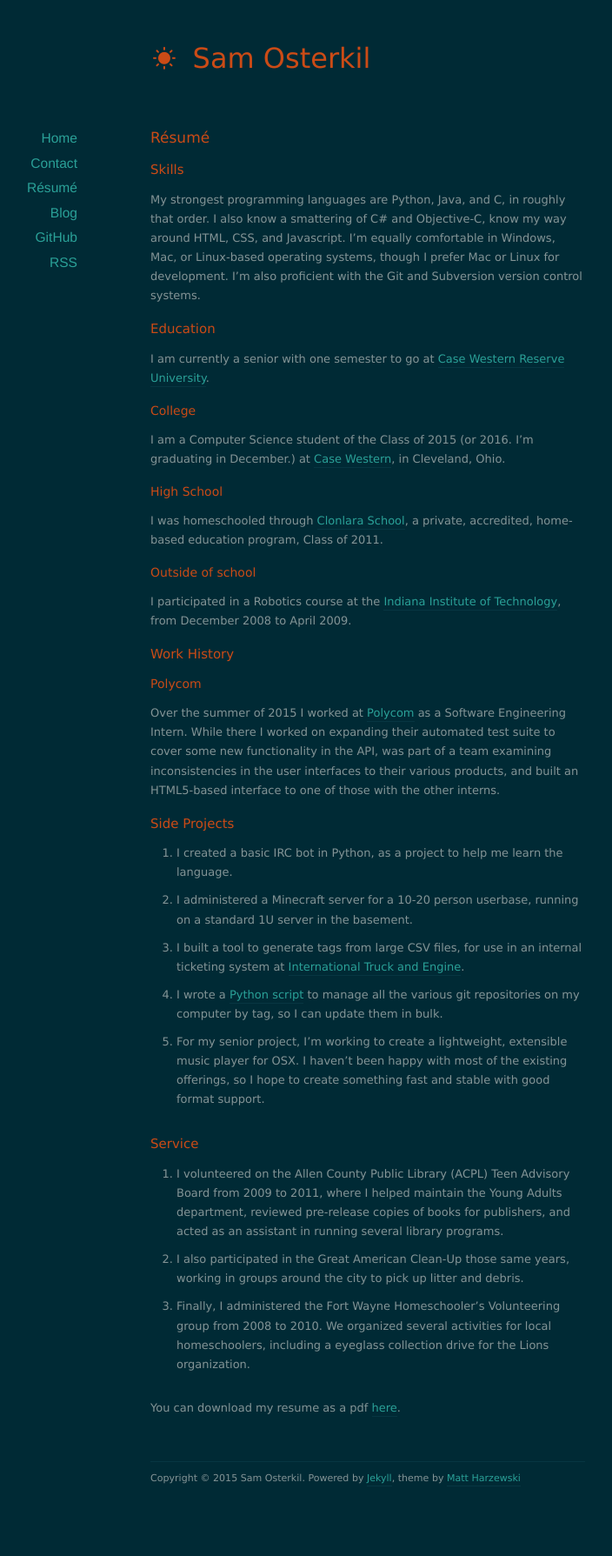
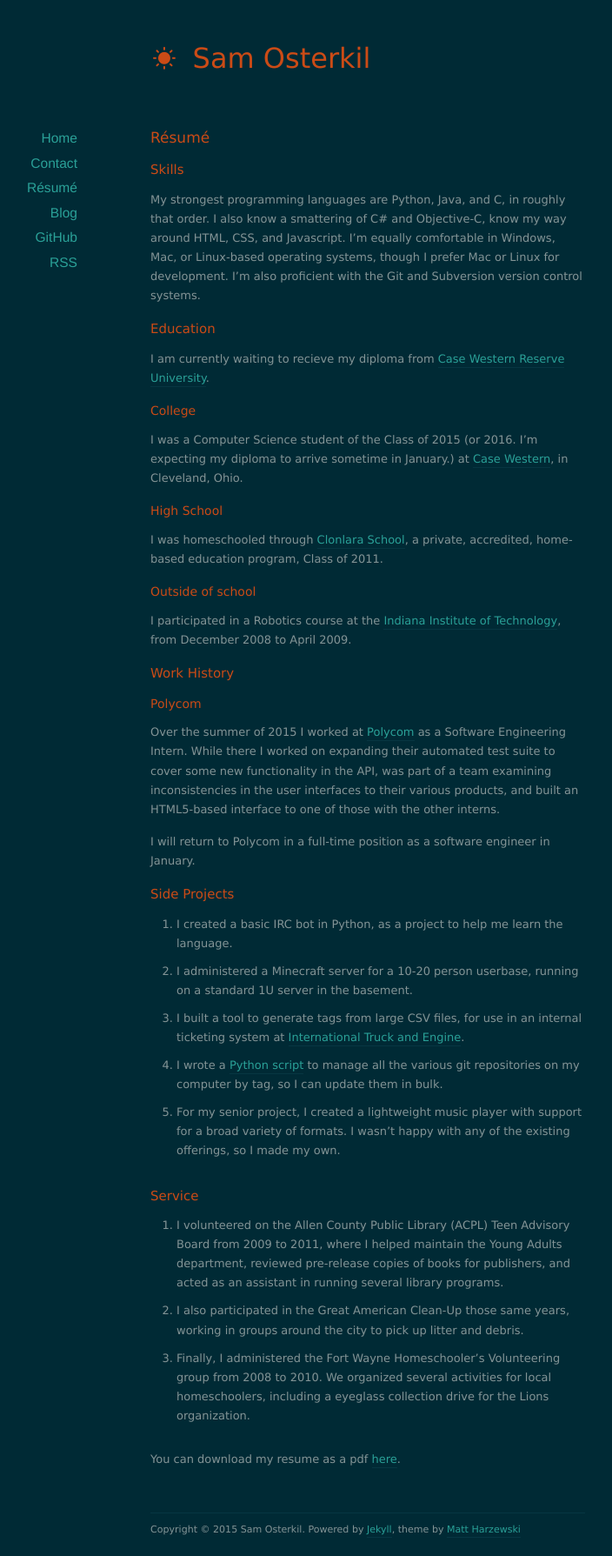
Before and after one commit to sposterkil/sposterkil.github.io, a Jekyll site: the page built from resume/index.md, in a window 1280 px wide. Shown: the whole page at 87% size, without its empty margins (217-921 px from the left). Built offline with Jekyll 4.4.1, drawn with Linux system fonts in a browser that asks for light colours; nearby versions of some CDN libraries; before the commit the page ends 1730 px from its top, so only the background shows below that.

Commit message:
Updated website to reflect no longer being in college

```diff
--- a/_includes/home.html
+++ b/_includes/home.html
@@ -1,9 +1,9 @@
 <h1 id="aboutme">About Me</h1>
 
-<p>I am Sam Osterkil, 22 year old Computer Science student at Case Western Reserve University. I am a programmer at heart, focused on the little things, and skilled at independent goal-oriented action.</p>
+<p>I am Sam Osterkil, 22 year old programmer at heart, focused on the little things, skilled at independent goal-oriented action.</p>
 
 <p>I know Java, Python, C, and how to learn a language; Photoshop and Pixelmator; OS X, Windows and a few flavors of Linux. I’ve been using computers since I was ten, and I’ve been tweaking them to do what I want for almost as long.</p>
 
 <p>I came to Case undecided on a major, but thinking I’d end up in Physics or Computer Science. My first semester I took Intro Physics and Intro to Java, and I immediately knew which I wanted to do. Physics was fun, but I liked the grand ideas more than the concrete reality of it, and my first contact with a “real” programming language was exactly as exciting as I hoped it would be.</p>
 
-<p>Since then, I’ve picked up a few interesting side-projects. My current undertaking is an unnamed music player for OS X, because I really just want something simple that can play FLAC and looks nice. It’ll also be an opportunity to really learn the Xcode toolchain, since I have some experience with it but not enough to make practical use of it.</p>
+<p>Since then, I’ve picked up a few interesting side-projects. My most recent undertaking (for my senior project at Case) was <em>Euphonus</em>, a music player for OS X. Built because I wanted something simple that could play FLAC and look nice, and because I wanted to learn the Xcode toolchain. Overall it went well enough: time constraints proved problematic, but I had a functioning program at the end of the year. </p>
--- a/resume/index.md
+++ b/resume/index.md
@@ -9,10 +9,10 @@
 My strongest programming languages are Python, Java, and C, in roughly that order.  I also know a smattering of C# and Objective-C, know my way around HTML, CSS, and Javascript. I'm equally comfortable in Windows, Mac, or Linux-based operating systems, though I prefer Mac or Linux for development.  I'm also proficient with the Git and Subversion version control systems.
 
 ## Education ##
-I am currently a senior with one semester to go at [Case Western Reserve University](http://case.edu/).
+I am currently waiting to recieve my diploma from [Case Western Reserve University](http://case.edu/).
 
 ### College ###
-I am a Computer Science student of the Class of 2015 (or 2016.  I'm graduating in December.) at [Case Western](http://case.edu/), in Cleveland, Ohio.
+I was a Computer Science student of the Class of 2015 (or 2016.  I'm expecting my diploma to arrive sometime in January.) at [Case Western](http://case.edu/), in Cleveland, Ohio.
 
 ###High School ###
 I was homeschooled through [Clonlara School](http://www.clonlara.org/), a private, accredited, home-based education program, Class of 2011.
@@ -25,12 +25,14 @@
 ### Polycom ###
 Over the summer of 2015 I worked at [Polycom](http://www.polycom.com) as a Software Engineering Intern.  While there I worked on expanding their automated test suite to cover some new functionality in the API, was part of a team examining inconsistencies in the user interfaces to their various products, and built an HTML5-based interface to one of those with the other interns.
 
+I will return to Polycom in a full-time position as a software engineer in January.
+
 ##Side Projects
 * I created a basic IRC bot in Python, as a project to help me learn the language.
 * I administered a Minecraft server for a 10-20 person userbase, running on a standard 1U server in the basement.
 * I built a tool to generate tags from large CSV files, for use in an internal ticketing system at [International Truck and Engine](http://www.internationaltrucks.com/trucks/).
 * I wrote a [Python script](https://github.com/sposterkil/gman) to manage all the various git repositories on my computer by tag, so I can update them in bulk.
-* For my senior project, I'm working to create a lightweight, extensible music player for OSX.  I haven't been happy with most of the existing offerings, so I hope to create something fast and stable with good format support.
+* For my senior project, I created a lightweight music player with support for a broad variety of formats.  I wasn't happy with any of the existing offerings, so I made my own.
 
 ##Service
 * I volunteered on the Allen County Public Library (ACPL) Teen Advisory Board from 2009 to 2011, where I helped maintain the Young Adults department, reviewed pre-release copies of books for publishers, and acted as an assistant in running several library programs.
```
Also changed, not shown: _includes/home.md (+2 -2 lines).
